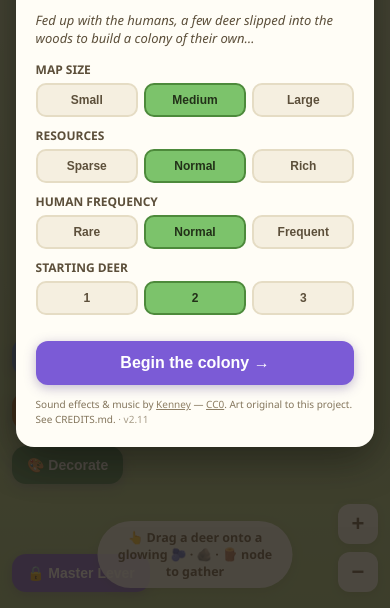
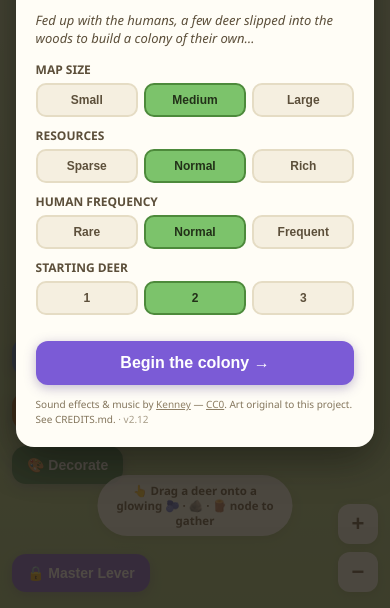
Before and after one commit to castlesauce-blip/no-civ-just-deer, a plain HTML site: page index.html in a window 390 px wide. Shown: the part 236-844 px from the top of the page. Drawn offline with Linux system fonts and the light colour scheme.

Commit message:
Verify gate: lift mobile hint bar clear of Master Lever (no text overlap) + BUILD_VERSION v2.12

```diff
--- a/index.html
+++ b/index.html
@@ -20,6 +20,7 @@
   .zoom button{width:40px;height:40px;border:0;border-radius:12px;background:rgba(255,255,255,.85);font-size:22px;font-weight:800;color:#5c4f3a;box-shadow:0 2px 8px rgba(80,70,40,.2);}
   .lever{position:fixed;left:calc(12px + env(safe-area-inset-left));bottom:calc(16px + env(safe-area-inset-bottom));border:0;border-radius:14px;padding:11px 15px;font-size:14px;font-weight:800;color:#fff;background:#7b5bd6;box-shadow:0 3px 12px rgba(80,60,140,.35);}
   .hint{position:fixed;left:50%;bottom:20px;transform:translateX(-50%);max-width:92vw;text-align:center;background:rgba(255,255,255,.85);color:#5c4f3a;padding:8px 14px;border-radius:999px;font-size:12.5px;font-weight:600;transition:opacity .8s;pointer-events:none;box-shadow:0 3px 12px rgba(80,70,40,.18);}
+  @media (max-width:600px){.hint{bottom:calc(72px + env(safe-area-inset-bottom));max-width:88vw;font-size:11.5px;}}
   .warn{position:fixed;left:50%;top:14%;transform:translateX(-50%);background:rgba(176,70,59,.95);color:#fff;font-weight:800;padding:9px 18px;border-radius:12px;font-size:15px;opacity:0;transition:opacity .3s;pointer-events:none;box-shadow:0 6px 20px rgba(0,0,0,.25);}
   #setup{position:fixed;inset:0;display:grid;place-items:center;background:rgba(40,34,26,.82);z-index:5;overflow:auto;}
   .card{background:#fffdf6;max-width:380px;width:92%;margin:18px;padding:20px;border-radius:18px;box-shadow:0 12px 40px rgba(0,0,0,.4);}
@@ -62,7 +63,7 @@
 </div></div>
 <script>
 (() => {
-  const BUILD_VERSION = "v2.11";   // ship-it verify anchor — bump every build
+  const BUILD_VERSION = "v2.12";   // ship-it verify anchor — bump every build
   try{console.log('No Civ, Just Deer '+BUILD_VERSION);
     const _cr=document.querySelector('.credits');if(_cr)_cr.insertAdjacentHTML('beforeend',' <span style="opacity:.7;">· '+BUILD_VERSION+'</span>');}catch(e){}
   const cv=document.getElementById('stage'),ctx=cv.getContext('2d');
```
